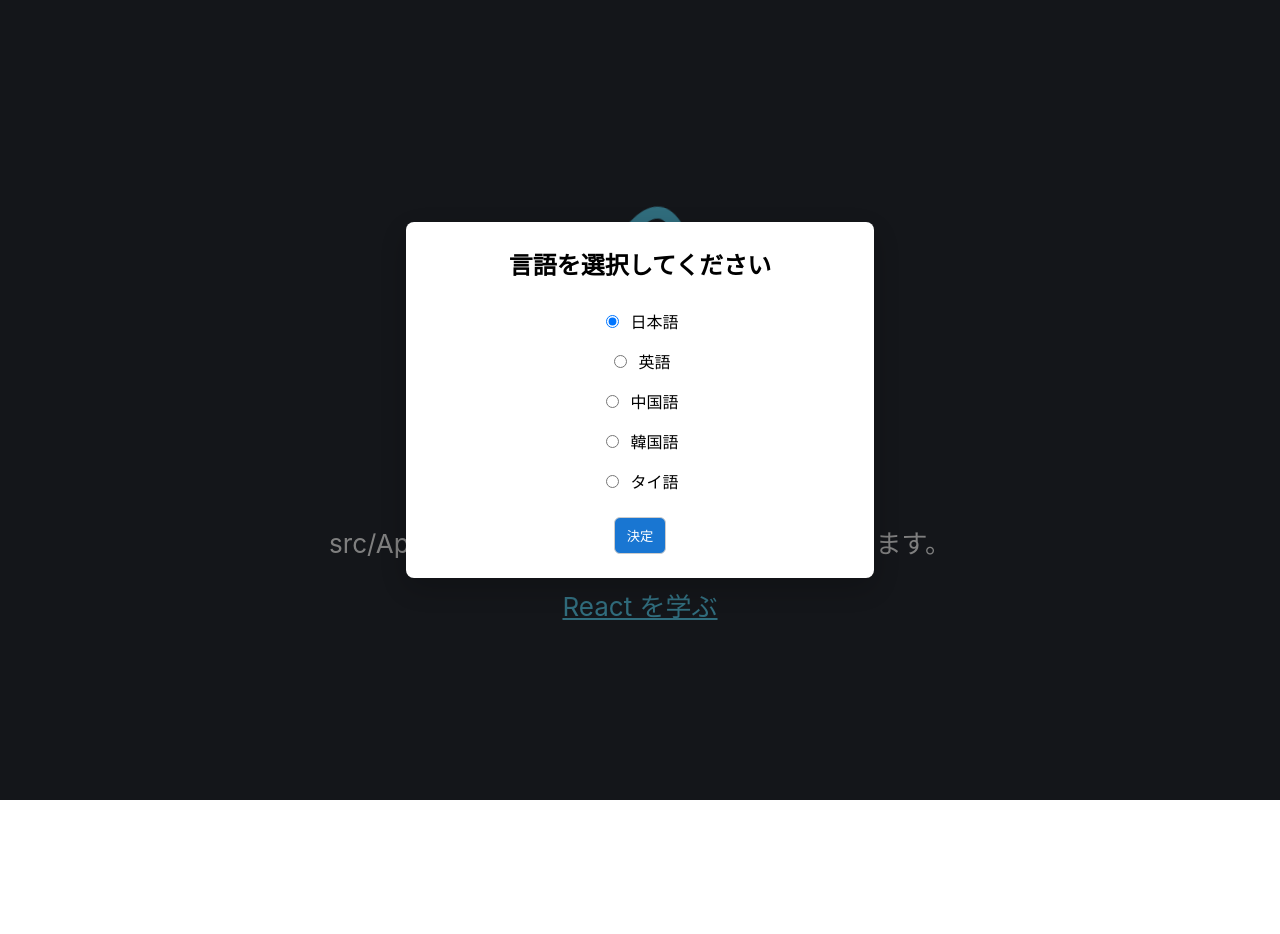
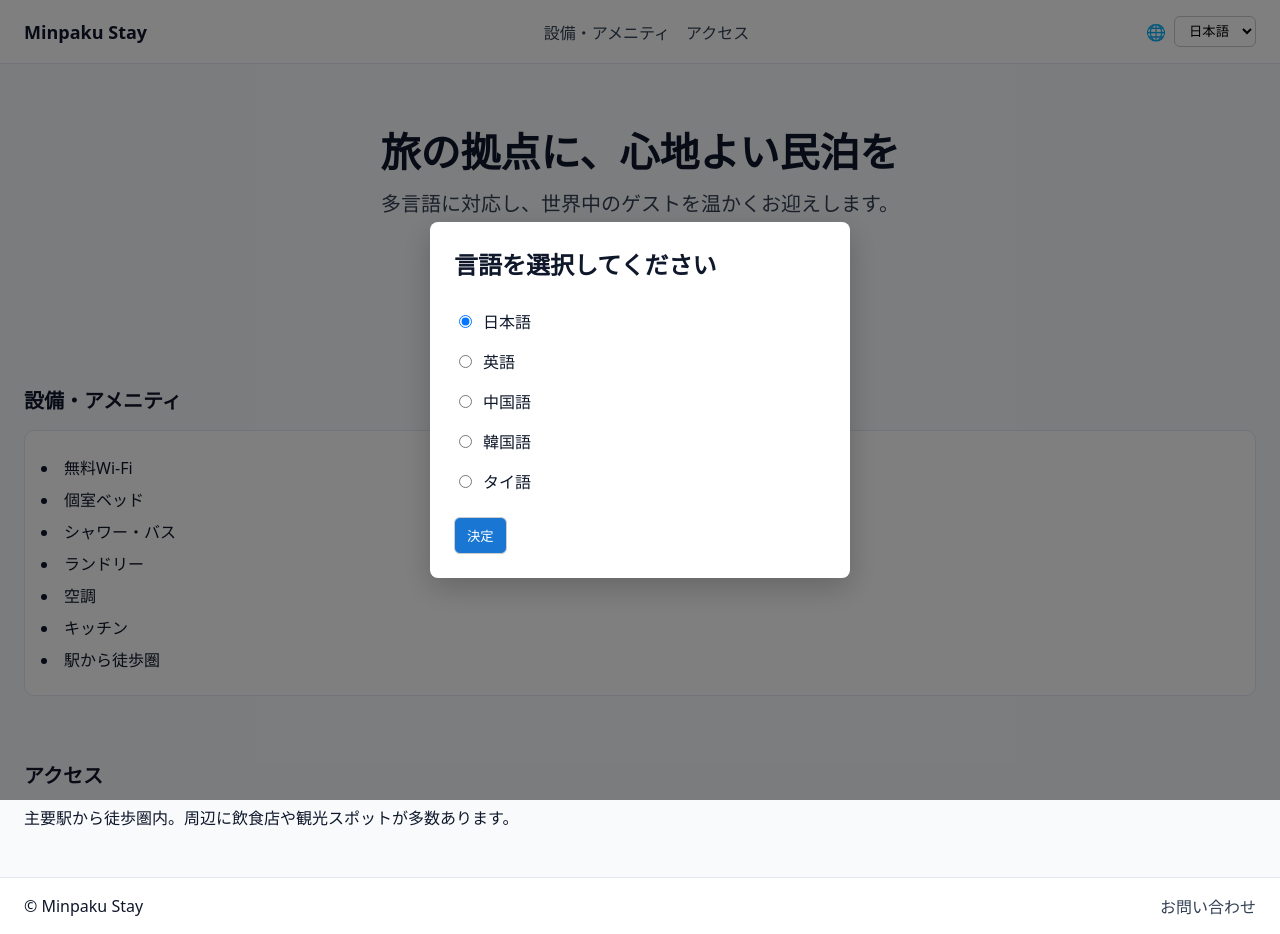
Before and after one commit to wisteria0793/abarth, a React (Create React App) app in the folder client/: page / in a window 1280 px wide. Before the commit the page ends 800 px from the top, so only its background shows below. Built offline with nearby package versions, Linux system fonts and the light colour scheme.

Commit message:
feat(ui): homestay-themed layout, multilingual content, and persistent language switcher; test: update CTA check

```diff
--- a/client/src/App.css
+++ b/client/src/App.css
@@ -1,38 +1,36 @@
-.App {
-  text-align: center;
+:root {
+  --bg: #f8fafc;
+  --text: #0f172a;
+  --muted: #334155;
+  --primary: #0ea5e9;
+  --primary-contrast: #ffffff;
+  --card: #ffffff;
+  --border: #e2e8f0;
 }
 
-.App-logo {
-  height: 40vmin;
-  pointer-events: none;
-}
+* { box-sizing: border-box; }
+html, body, #root { height: 100%; }
+body { margin: 0; font-family: system-ui, -apple-system, "Segoe UI", Roboto, Helvetica, Arial, "Apple Color Emoji", "Segoe UI Emoji"; background: var(--bg); color: var(--text); }
+.visually-hidden { position: absolute; width: 1px; height: 1px; padding: 0; margin: -1px; overflow: hidden; clip: rect(0,0,0,0); border: 0; }
 
-@media (prefers-reduced-motion: no-preference) {
-  .App-logo {
-    animation: App-logo-spin infinite 20s linear;
-  }
-}
+.App { display: flex; flex-direction: column; min-height: 100vh; }
 
-.App-header {
-  background-color: #282c34;
-  min-height: 100vh;
-  display: flex;
-  flex-direction: column;
-  align-items: center;
-  justify-content: center;
-  font-size: calc(10px + 2vmin);
-  color: white;
-}
+.header { display: flex; align-items: center; justify-content: space-between; padding: 16px 24px; border-bottom: 1px solid var(--border); background: var(--card); position: sticky; top: 0; z-index: 10; }
+.brand { font-weight: 700; font-size: 18px; }
+.nav { display: flex; gap: 16px; align-items: center; }
+.nav a { color: var(--muted); text-decoration: none; font-weight: 500; }
 
-.App-link {
-  color: #61dafb;
-}
+.hero { padding: 64px 24px; text-align: center; }
+.hero-title { font-size: clamp(24px, 4vw, 40px); line-height: 1.2; margin: 0 0 12px; }
+.hero-sub { font-size: clamp(16px, 2.4vw, 20px); color: var(--muted); margin: 0 0 24px; }
+.cta { background: var(--primary); color: var(--primary-contrast); border: none; border-radius: 8px; padding: 12px 18px; font-size: 16px; cursor: pointer; }
+.cta:focus { outline: 3px solid #93c5fd; outline-offset: 2px; }
 
-@keyframes App-logo-spin {
-  from {
-    transform: rotate(0deg);
-  }
-  to {
-    transform: rotate(360deg);
-  }
-}
+.section { padding: 32px 24px; }
+.section-title { font-size: 20px; margin: 0 0 16px; }
+.cards { display: grid; grid-template-columns: repeat(auto-fit, minmax(220px, 1fr)); gap: 16px; }
+.card { background: var(--card); border: 1px solid var(--border); border-radius: 10px; padding: 16px; }
+.card li { margin: 8px 0; }
+
+.footer { margin-top: auto; border-top: 1px solid var(--border); background: var(--card); padding: 16px 24px; display: flex; justify-content: space-between; align-items: center; }
+.footer a { color: var(--muted); text-decoration: none; }
--- a/client/src/App.js
+++ b/client/src/App.js
@@ -1,27 +1,52 @@
-import logo from './logo.svg';
 import './App.css';
 import { useTranslation } from 'react-i18next';
 import LanguageSelector from './LanguageSelector';
+import LanguageSwitcher from './LanguageSwitcher';
 
 function App() {
   const { t } = useTranslation();
+  const amenities = t('amenities', { returnObjects: true });
+
   return (
     <div className="App">
       <LanguageSelector />
-      <header className="App-header">
-        <img src={logo} className="App-logo" alt="logo" />
-        <p>
-          {t('edit_prompt')}
-        </p>
-        <a
-          className="App-link"
-          href="https://react.dev"
-          target="_blank"
-          rel="noopener noreferrer"
-        >
-          {t('learn_react')}
-        </a>
+      <header className="header">
+        <div className="brand" aria-label={t('brand')}>{t('brand')}</div>
+        <nav className="nav" aria-label="Primary">
+          <a href="#amenities">{t('amenities_title')}</a>
+          <a href="#location">{t('location_title')}</a>
+        </nav>
+        <LanguageSwitcher />
       </header>
+
+      <main>
+        <section className="hero">
+          <h1 className="hero-title">{t('hero_title')}</h1>
+          <p className="hero-sub">{t('hero_subtitle')}</p>
+          <button className="cta" aria-label={t('cta_book')}>{t('cta_book')}</button>
+        </section>
+
+        <section id="amenities" className="section">
+          <h2 className="section-title">{t('amenities_title')}</h2>
+          <div className="cards">
+            <div className="card" role="list">
+              {Array.isArray(amenities) && amenities.map((item, idx) => (
+                <li key={idx} role="listitem">{item}</li>
+              ))}
+            </div>
+          </div>
+        </section>
+
+        <section id="location" className="section">
+          <h2 className="section-title">{t('location_title')}</h2>
+          <p>{t('location_desc')}</p>
+        </section>
+      </main>
+
+      <footer className="footer">
+        <span>{t('footer_rights')}</span>
+        <a href="#contact">{t('footer_contact')}</a>
+      </footer>
     </div>
   );
 }
--- /dev/null
+++ b/client/src/LanguageSwitcher.js
@@ -0,0 +1,43 @@
+import React from 'react';
+import i18n from './i18n';
+import { useTranslation } from 'react-i18next';
+
+const options = [
+  { code: 'ja', labelKey: 'language_ja' },
+  { code: 'en', labelKey: 'language_en' },
+  { code: 'zh', labelKey: 'language_zh' },
+  { code: 'ko', labelKey: 'language_ko' },
+  { code: 'th', labelKey: 'language_th' }
+];
+
+export default function LanguageSwitcher() {
+  const { t } = useTranslation();
+  const current = i18n.language || 'ja';
+  const onChange = (e) => {
+    const lng = e.target.value;
+    localStorage.setItem('lang', lng);
+    i18n.changeLanguage(lng);
+    document.documentElement.lang = lng;
+  };
+
+  return (
+    <label style={{ display: 'inline-flex', alignItems: 'center', gap: 8 }}>
+      <span aria-hidden="true">🌐</span>
+      <span className="visually-hidden">Language</span>
+      <select aria-label={t('language_select_title')} value={current} onChange={onChange} style={styles.select}>
+        {options.map(opt => (
+          <option key={opt.code} value={opt.code}>{t(opt.labelKey)}</option>
+        ))}
+      </select>
+    </label>
+  );
+}
+
+const styles = {
+  select: {
+    padding: '6px 10px',
+    borderRadius: 6,
+    border: '1px solid #ccc',
+    background: '#fff'
+  }
+};
--- a/client/src/i18n.js
+++ b/client/src/i18n.js
@@ -4,72 +4,132 @@ import { initReactI18next } from 'react-i18next';
 const resources = {
   ja: {
     translation: {
-      title: 'React を学ぶ',
-      edit_prompt: 'src/App.js を編集して保存すると再読み込みします。',
-      learn_react: 'React を学ぶ',
+      // Base
+      title: '民泊へようこそ',
+      edit_prompt: 'ようこそ。以下の情報をご覧ください。',
+      learn_react: '詳しく見る',
       language_select_title: '言語を選択してください',
       language_ja: '日本語',
       language_en: '英語',
       language_zh: '中国語',
       language_ko: '韓国語',
       language_th: 'タイ語',
-      confirm: '決定'
+      confirm: '決定',
+      // Homestay UI
+      brand: 'Minpaku Stay',
+      hero_title: '旅の拠点に、心地よい民泊を',
+      hero_subtitle: '多言語に対応し、世界中のゲストを温かくお迎えします。',
+      cta_book: '予約する',
+      amenities_title: '設備・アメニティ',
+      amenities: ['無料Wi‑Fi', '個室ベッド', 'シャワー・バス', 'ランドリー', '空調', 'キッチン', '駅から徒歩圏'],
+      location_title: 'アクセス',
+      location_desc: '主要駅から徒歩圏内。周辺に飲食店や観光スポットが多数あります。',
+      footer_contact: 'お問い合わせ',
+      footer_rights: '© Minpaku Stay'
     }
   },
   en: {
     translation: {
-      title: 'Learn React',
-      edit_prompt: 'Edit src/App.js and save to reload.',
-      learn_react: 'Learn React',
+      // Base
+      title: 'Welcome to our Homestay',
+      edit_prompt: 'Welcome. Explore the information below.',
+      learn_react: 'Learn more',
       language_select_title: 'Select your language',
       language_ja: 'Japanese',
       language_en: 'English',
       language_zh: 'Chinese',
       language_ko: 'Korean',
       language_th: 'Thai',
-      confirm: 'Confirm'
+      confirm: 'Confirm',
+      // Homestay UI
+      brand: 'Minpaku Stay',
+      hero_title: 'A cozy homestay for your journey',
+      hero_subtitle: 'Welcoming guests from around the world with multilingual support.',
+      cta_book: 'Book Your Stay',
+      amenities_title: 'Amenities',
+      amenities: ['Free Wi‑Fi', 'Private Beds', 'Shower & Bath', 'Laundry', 'Air Conditioning', 'Kitchen', 'Walkable from Station'],
+      location_title: 'Location',
+      location_desc: 'Within walking distance of major stations. Restaurants and attractions nearby.',
+      footer_contact: 'Contact',
+      footer_rights: '© Minpaku Stay'
     }
   },
   zh: {
     translation: {
-      title: '学习 React',
-      edit_prompt: '编辑 src/App.js 并保存以重新加载。',
-      learn_react: '学习 React',
+      // Base
+      title: '欢迎来到民宿',
+      edit_prompt: '欢迎。请浏览以下信息。',
+      learn_react: '了解更多',
       language_select_title: '请选择语言',
       language_ja: '日语',
       language_en: '英语',
       language_zh: '中文',
       language_ko: '韩语',
       language_th: '泰语',
-      confirm: '确定'
+      confirm: '确定',
+      // Homestay UI
+      brand: 'Minpaku Stay',
+      hero_title: '为旅途提供舒适的民宿',
+      hero_subtitle: '支持多语言，热情欢迎来自世界各地的客人。',
+      cta_book: '预订住宿',
+      amenities_title: '设施与服务',
+      amenities: ['免费Wi‑Fi', '独立床位', '淋浴与浴缸', '洗衣设施', '空调', '厨房', '步行可达车站'],
+      location_title: '位置',
+      location_desc: '步行可达主要车站。附近有餐馆和景点。',
+      footer_contact: '联系',
+      footer_rights: '© Minpaku Stay'
     }
   },
   ko: {
     translation: {
-      title: 'React 배우기',
-      edit_prompt: 'src/App.js 를 수정하고 저장하면 다시 로드됩니다.',
-      learn_react: 'React 배우기',
+      // Base
+      title: '민박에 오신 것을 환영합니다',
+      edit_prompt: '환영합니다. 아래 정보를 확인하세요.',
+      learn_react: '자세히 보기',
       language_select_title: '언어를 선택하세요',
       language_ja: '일본어',
       language_en: '영어',
       language_zh: '중국어',
       language_ko: '한국어',
       language_th: '태국어',
-      confirm: '확인'
+      confirm: '확인',
+      // Homestay UI
+      brand: 'Minpaku Stay',
+      hero_title: '여행을 위한 아늑한 민박',
+      hero_subtitle: '다국어 지원으로 전 세계 게스트를 환영합니다.',
+      cta_book: '예약하기',
+      amenities_title: '편의시설',
+      amenities: ['무료 Wi‑Fi', '개별 침대', '샤워 및 욕조', '세탁', '에어컨', '주방', '역에서 도보'],
+      location_title: '위치',
+      location_desc: '주요 역에서 도보로 이동 가능. 주변에 식당과 관광지가 있습니다.',
+      footer_contact: '문의',
+      footer_rights: '© Minpaku Stay'
     }
   },
   th: {
     translation: {
-      title: 'เรียนรู้ React',
-      edit_prompt: 'แก้ไข src/App.js แล้วบันทึกเพื่อโหลดใหม่',
-      learn_react: 'เรียนรู้ React',
+      // Base
+      title: 'ยินดีต้อนรับสู่โฮมสเตย์',
+      edit_prompt: 'ยินดีต้อนรับ โปรดดูข้อมูลด้านล่าง',
+      learn_react: 'ดูรายละเอียด',
       language_select_title: 'เลือกภาษา',
       language_ja: 'ภาษาญี่ปุ่น',
       language_en: 'ภาษาอังกฤษ',
       language_zh: 'ภาษาจีน',
       language_ko: 'ภาษาเกาหลี',
       language_th: 'ภาษาไทย',
-      confirm: 'ยืนยัน'
+      confirm: 'ยืนยัน',
+      // Homestay UI
+      brand: 'Minpaku Stay',
+      hero_title: 'โฮมสเตย์แสนสบายสำหรับการเดินทางของคุณ',
+      hero_subtitle: 'รองรับหลายภาษา พร้อมต้อนรับผู้เข้าพักจากทั่วโลก',
+      cta_book: 'จองที่พัก',
+      amenities_title: 'สิ่งอำนวยความสะดวก',
+      amenities: ['Wi‑Fi ฟรี', 'เตียงส่วนตัว', 'ฝักบัวและอ่างอาบน้ำ', 'ซักผ้า', 'เครื่องปรับอากาศ', 'ครัว', 'เดินถึงสถานีได้'],
+      location_title: 'ทำเลที่ตั้ง',
+      location_desc: 'เดินถึงสถานีหลักได้ง่าย ล้อมรอบด้วยร้านอาหารและแหล่งท่องเที่ยว',
+      footer_contact: 'ติดต่อ',
+      footer_rights: '© Minpaku Stay'
     }
   }
 };
```
Also changed, not shown: 1 other file (tests, documents, lock files or other folders).
